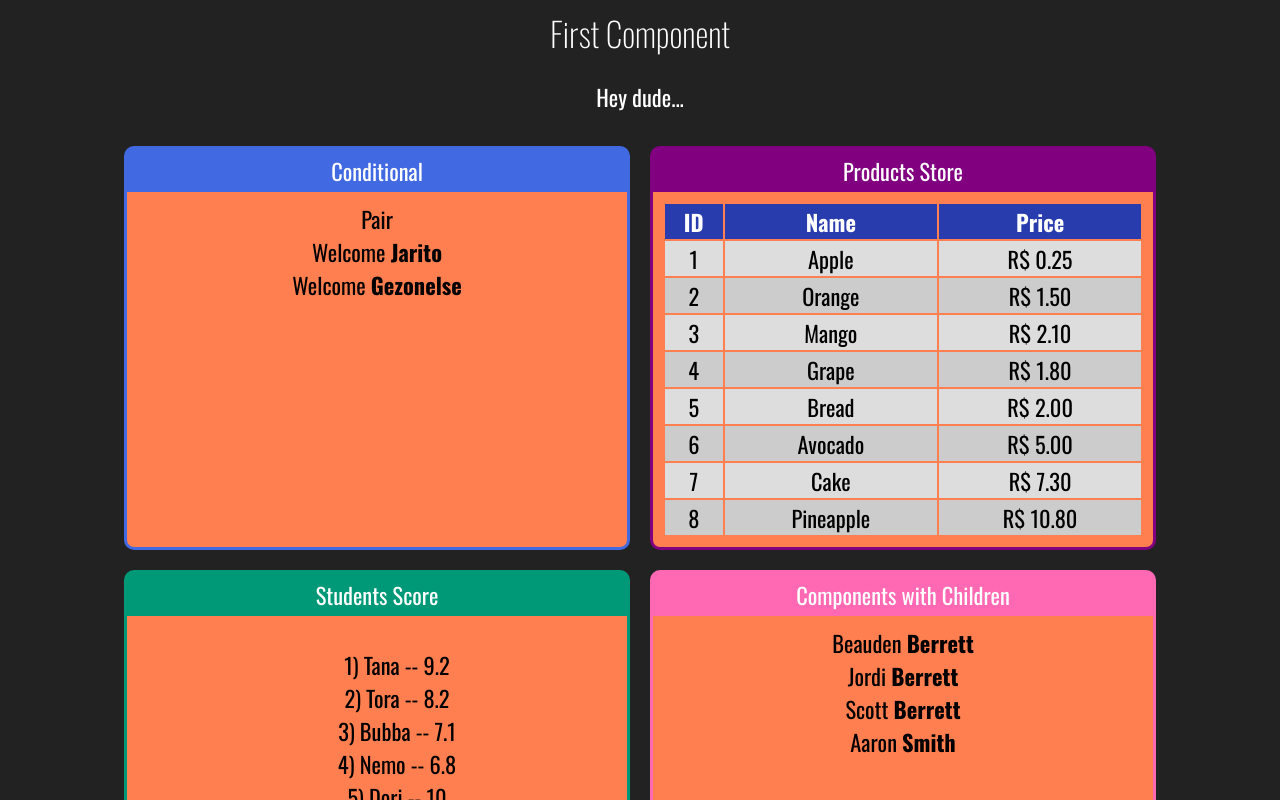
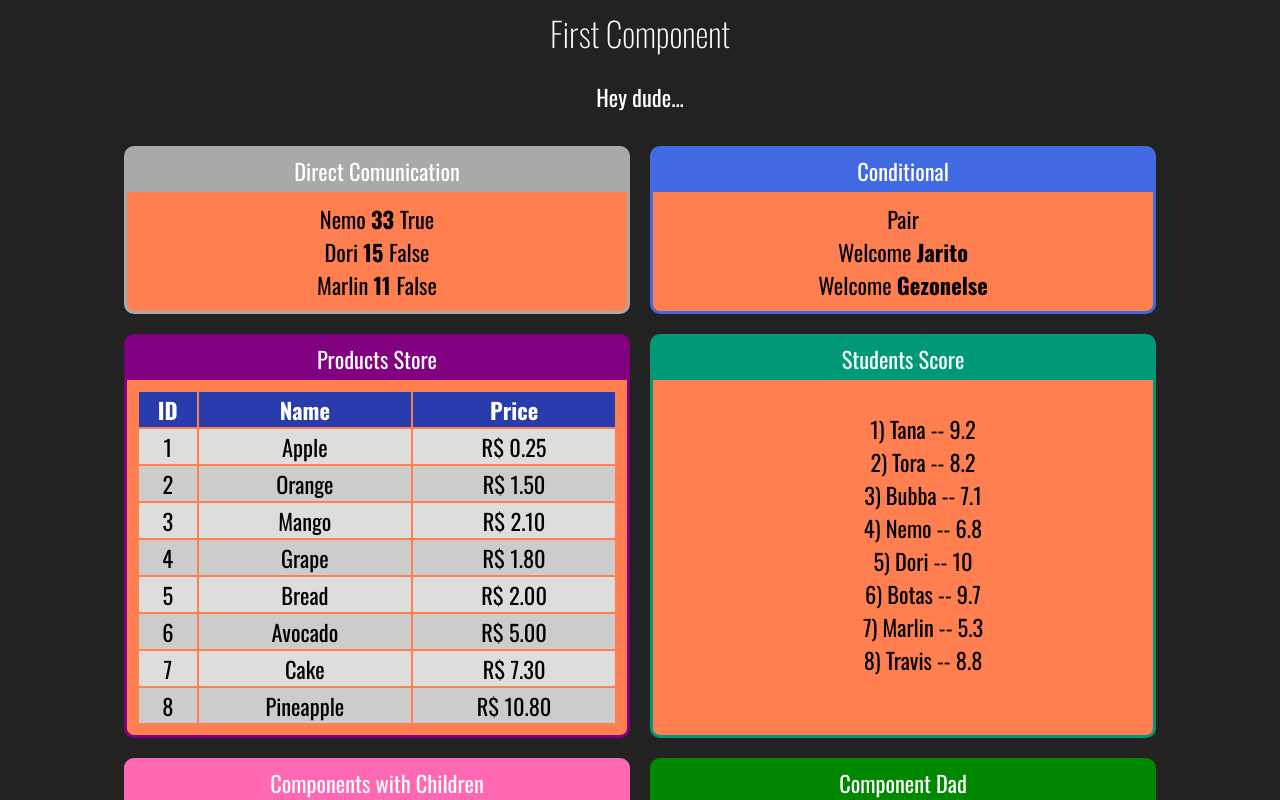
Before and after one commit to alexandresoueu/react-redux-fundamentals, a React (Create React App) app in the folder fundamentus-react/: page / in a window 1280 px wide. Shown: the top 800 px of the page. Built offline with nearby package versions, Linux system fonts and the light colour scheme.

Commit message:
Create Component Direct comunication

```diff
--- a/fundamentus-react/src/App.js
+++ b/fundamentus-react/src/App.js
@@ -13,12 +13,16 @@ import StudentList from './components/repetition/StudentList'
 import ProductsList from './components/repetition/ProductsList'
 import PairOrOdd from './components/conditional/PairOrOdd'
 import UserInfo from './components/conditional/UserInfo'
+import DirectFather from './components/comunication/DirectFather'
 
 function App (props) {
   return (
     <div className='app'>
       <FirstComponent />
       <div className='cards'>
+        <Card title='Direct Comunication' color='darkgrey'>
+          <DirectFather />
+        </Card>
         <Card title='Conditional' color='royalblue'>
           <PairOrOdd number={20} />
           <UserInfo user={{ name: 'Jarito'}}/>
--- /dev/null
+++ b/fundamentus-react/src/components/comunication/DirectFather.js
@@ -0,0 +1,14 @@
+import React from 'react'
+import DirectSon from './DirectSon'
+
+function DirectFather (props) {
+  return (
+    <div>
+      <DirectSon name='Nemo' age={33} goodPlayer={true} />
+      <DirectSon name='Dori' age={15} goodPlayer={false} />
+      <DirectSon name='Marlin' age={11} />
+    </div>
+  )
+}
+
+export default DirectFather
--- /dev/null
+++ b/fundamentus-react/src/components/comunication/DirectSon.js
@@ -0,0 +1,13 @@
+import React from 'react'
+
+function DirectSon (props) {
+  return (
+    <div>
+      <span>{props.name} </span>
+      <span><strong>{props.age} </strong></span>
+      <span>{props.goodPlayer ? 'True' : 'False'}</span>
+    </div>
+  )
+}
+
+export default DirectSon
```
